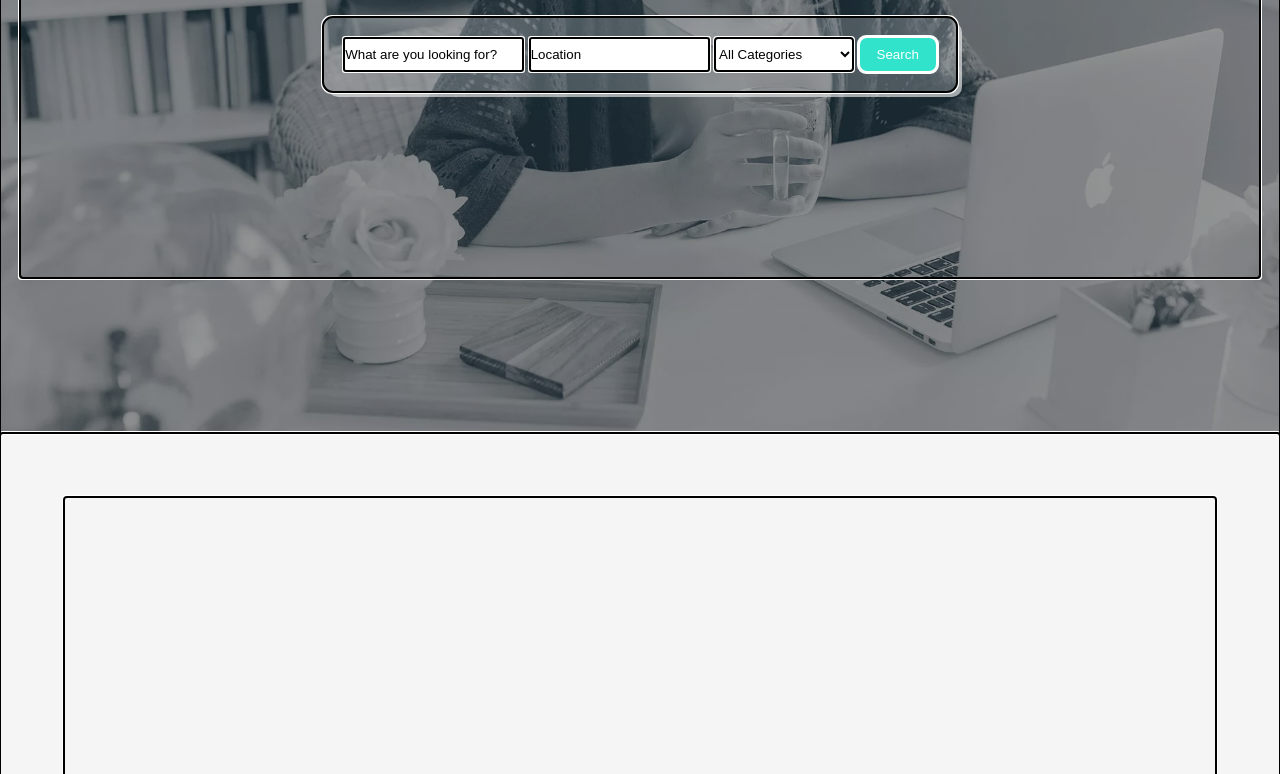
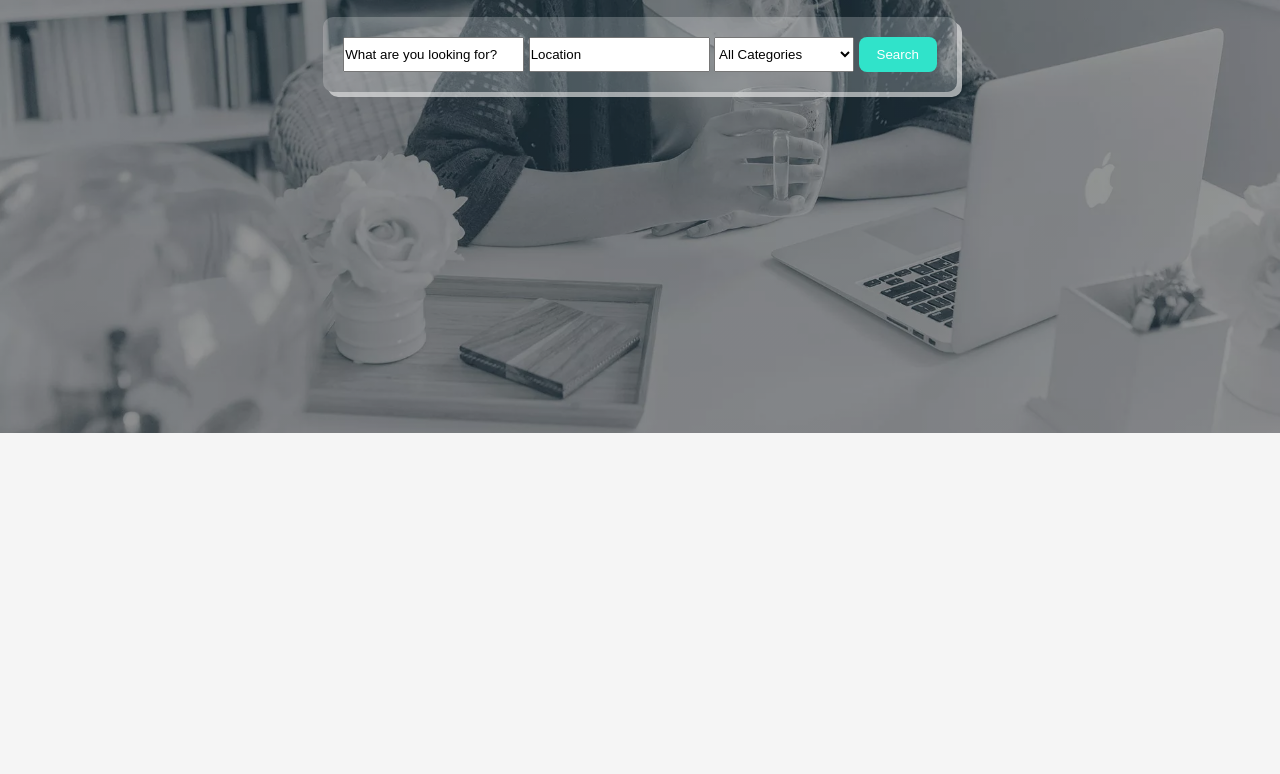
Before and after one commit to Hussein-A-Abdelghny/Hussein-Ahmed, a plain HTML site: page index.html in a window 1280 px wide. Shown: the part 367-1141 px from the top of the page. Drawn offline with nearby package versions, Linux system fonts and the light colour scheme.

Commit message:
Update style.css

```diff
--- a/style.css
+++ b/style.css
@@ -8,7 +8,6 @@
     font-weight: 400;
     animation-timeline: view();
     animation-range: entry 0%;
-    outline: auto;
 }
 
 .container{
```
